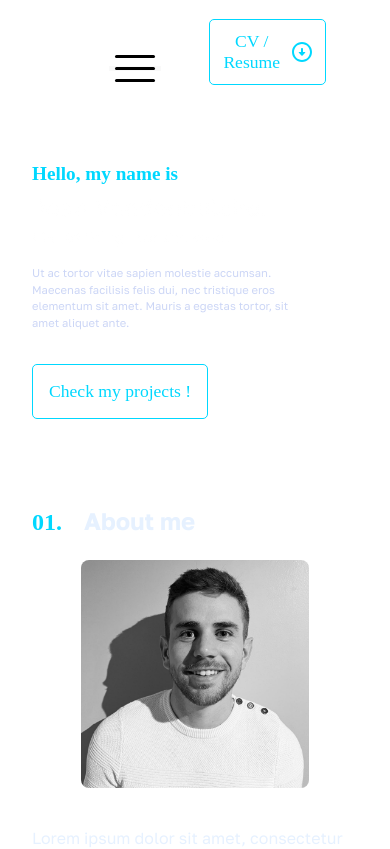
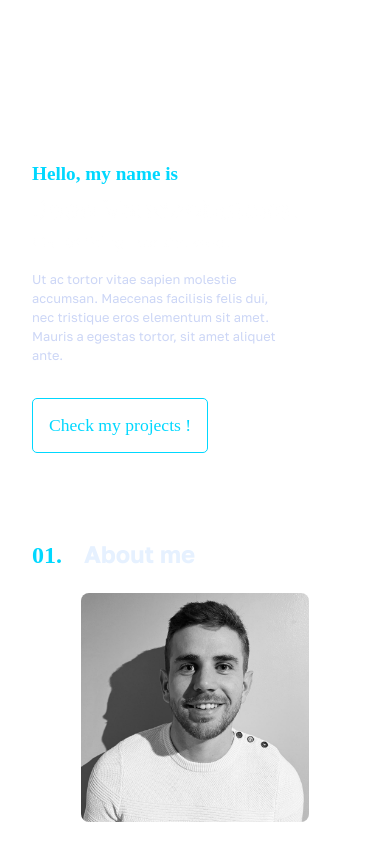
Before and after one commit to joan-vandenbulcke/portfolio, a React (Vite) app in the folder portfolio/: page / in a window 390 px wide. Shown: the top 849 px of the page. Built offline with nearby package versions, Linux system fonts and the light colour scheme; a web font is replaced by a local one.

Commit message:
add burger menu (in progress)

```diff
--- a/portfolio/src/App.scss
+++ b/portfolio/src/App.scss
@@ -47,6 +47,8 @@ body {
   border-radius: 0;
   box-shadow: none;
   -webkit-box-shadow: none;
+  background-color: rgba(4, 10, 28, 0.9);
+    backdrop-filter: blur(5px);
 }
 
 ::-webkit-scrollbar-thumb {
--- a/portfolio/src/Components/MainTitle/styles.scss
+++ b/portfolio/src/Components/MainTitle/styles.scss
@@ -166,7 +166,7 @@
 @media screen and (max-width: 390px) {
 
   .title-name {
-    font-size: 1.5rem;
+    font-size: 1.7rem;
   }
 
   .title-catch {
@@ -175,9 +175,6 @@
 
   .title-intro {
     width: 80%;
-  }
-
-  .title-intro {
-    font-size: 0.7rem;
+    font-size: 0.8rem;
   }
 }
--- a/portfolio/src/Components/Navbar/index.jsx
+++ b/portfolio/src/Components/Navbar/index.jsx
@@ -28,14 +28,16 @@ const Navbar = () => {
   // --------------------------
   return (
     <div id='navbar' className="navbar">
-      <nav className="navbar-container">
+      <nav className={`navbar-container ${showLinks ? "show-navbar" : "hide-nav"}`}>
         <Link onClick={scrollToTop} className='navbar-link__logo'>
           <p className='navbar-logo'>JV</p>
         </Link>
         <div className="navbar-right">
           <ol className="navbar-links">
             <li
-              className="navbar-item">
+              className="navbar-item"
+              onClick={handleShowLinks}
+            >
               <ScrollLink
                 to='about'
                 spy={true}
@@ -47,7 +49,9 @@ const Navbar = () => {
               </ScrollLink>
             </li>
             <li
-              className="navbar-item">
+              className="navbar-item"
+              onClick={handleShowLinks}
+            >
               <ScrollLink
                 to='work'
                 spy={true}
@@ -60,41 +64,50 @@ const Navbar = () => {
               {/* <a className="navbar-item-link" href="#work"><span className='navbar-span'>2. </span>Expériences</a> */}
             </li>
             <li
-              className="navbar-item">
+              className="navbar-item"
+              onClick={handleShowLinks}
+            >
               <ScrollLink
                 to='projects'
                 spy={true}
                 smooth={true}
                 duration={500}
-                offset={-150}
                 className="navbar-item-link">
                 <span className='navbar-span'>3.  </span>Projects
               </ScrollLink>
             </li>
             <li
-              className="navbar-item">
+              className="navbar-item"
+              onClick={handleShowLinks}
+            >
               <ScrollLink
                 to='skills'
                 spy={true}
                 smooth={true}
+                offset={-100}
                 duration={500}
                 className="navbar-item-link">
                 <span className='navbar-span'>4.  </span>Skills
               </ScrollLink>
             </li>
             <li
-              className="navbar-item">
+              className="navbar-item"
+              onClick={handleShowLinks}
+            >
               <ScrollLink
                 to='school'
                 spy={true}
                 smooth={true}
+                offset={-100}
                 duration={500}
                 className="navbar-item-link">
                 <span className='navbar-span'>5.  </span>School
               </ScrollLink>
             </li>
             <li
-              className="navbar-item">
+              className="navbar-item"
+              onClick={handleShowLinks}
+            >
               <ScrollLink
                 to='contact'
                 spy={true}
@@ -104,13 +117,13 @@ const Navbar = () => {
                 <span className='navbar-span'>6.  </span>Contact
               </ScrollLink>
             </li>
+            <a className='navbar-display__pdf' href="src\assets\cv-joan-vandenbulcke.pdf" target="_blank">
+              <button className="menu-button">CV / Resume <ArrowCircleDownRoundedIcon className='navbar-download__icon icon' /></button>
+            </a>
           </ol>
-          <button className='navbar-burger'>
+          <button onClick={handleShowLinks} className='navbar-burger'>
             <span className='burger-bar'></span>
           </button>
-          <a className='navbar-display__pdf' href="src\assets\cv-joan-vandenbulcke.pdf" target="_blank">
-            <button className="menu-button">CV / Resume <ArrowCircleDownRoundedIcon className='navbar-download__icon icon' /></button>
-          </a>
         </div>
       </nav>
     </div>
--- a/portfolio/src/Components/Navbar/styles.scss
+++ b/portfolio/src/Components/Navbar/styles.scss
@@ -5,6 +5,7 @@
 
   &-container {
     display: flex;
+    align-items: center;
     justify-content: space-between;
     width: 100%;
   }
@@ -18,6 +19,7 @@
   &-links {
     list-style-type: none;
     display: flex;
+    align-items: center;
     gap: 2rem;
   }
 }
@@ -105,9 +107,18 @@ a {
   font-family: 'Tilt Neon', cursive;
 }
 
+.navbar-burger {
+  width: 40px;
+  height: 40px;
+  background: transparent;
+  border: none;
+  color: inherit;
+  display: none;
+}
+
 // BUGER MENU
 
-@media screen and (max-width: 1020px) {
+@media screen and (max-width: 1070px) {
 
   .navbar-links {
     flex-direction: column;
@@ -117,14 +128,16 @@ a {
     right: -100vw;
     bottom: 0;
     height: 100vh;
-    background-color: rgb(255, 255, 255);
+    background-color: rgba(4, 10, 28, 0.9);
+    backdrop-filter: blur(5px);
     visibility: hidden;
-    padding-right: 0;
+    padding: 0;
+    margin: 0;
   }
 
   .show-navbar .navbar-links {
     right: 0;
-    width: 100vw;
+    width: 60vw;
     visibility: visible;
     z-index: 1000;
   }
@@ -137,10 +150,9 @@ a {
 
   .navbar-burger {
     display: block;
-    position: relative;
     top: 1rem;
     right: 1rem;
-    z-index: 1001;
+    z-index: 1000;
   }
 
   .navbar-burger:hover {
@@ -152,10 +164,10 @@ a {
   .burger-bar::after {
     display: block;
     width: 40px;
-    height: 3px;
+    height: 5px;
     position: relative;
     border-radius: 3px;
-    background: rgb(0, 0, 0);
+    background: rgb(255, 255, 255);
     transition: all .5s ease-in-out;
   }
   .burger-bar::before,
```
